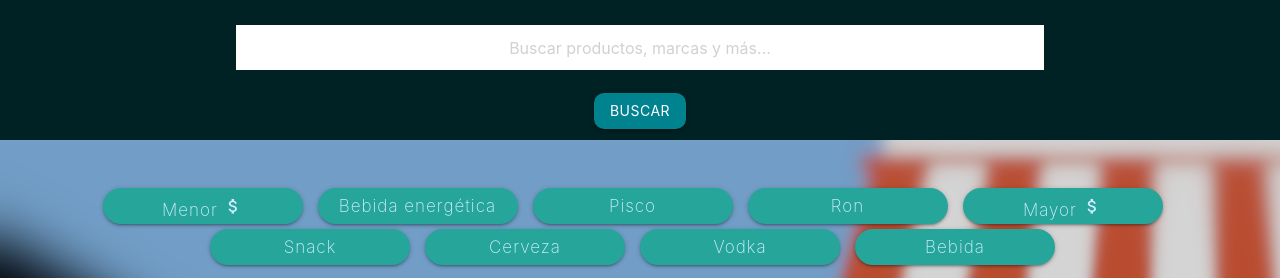
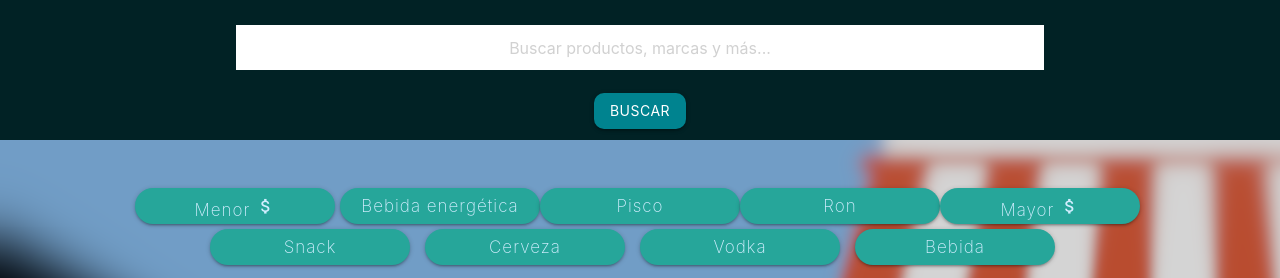
Before and after one commit to JairoPonti/ejercicioBsale, a React (Create React App) app in the folder client/: page / in a window 1280 px wide. Shown: the top 278 px of the page. Built offline with nearby package versions, Linux system fonts and the light colour scheme; no server answers.

Commit message:
corregido

```diff
--- a/client/src/Components/Catalogo.jsx
+++ b/client/src/Components/Catalogo.jsx
@@ -101,7 +101,7 @@ const Catalogo = () => {
             padding: 5,
           }}
         >
-          <div  style={{ paddingRight: 15}}>
+          <div  style={{ paddingRight: 5}}>
           <button
             type="submit"
             className="btn darkcyan button"
@@ -110,7 +110,7 @@ const Catalogo = () => {
             Menor <i className="material-icons">attach_money</i>
           </button>
           </div>
-          <div style={{ paddingRight: 15}}>
+
           <button
             type="submit"
             className="btn darkcyan button"
@@ -118,8 +118,7 @@ const Catalogo = () => {
           >
             Bebida energética
           </button>
-          </div>
-          <div style={{ paddingRight: 15}}>
+
           <button
             type="submit"
             className="btn darkcyan button"
@@ -127,8 +126,8 @@ const Catalogo = () => {
           >
             Pisco
           </button>
-          </div>
-          <div style={{ paddingRight: 15}}>
+
+
           <button
             type="submit"
             className="btn darkcyan button"
@@ -136,8 +135,8 @@ const Catalogo = () => {
           >
             Ron
           </button>
-          </div>
-          <div style={{ paddingRight: 15}}>
+
+          <div style={{ paddingRight: 5}}>
           <button
             type="submit"
             className="btn darkcyan button"
```
